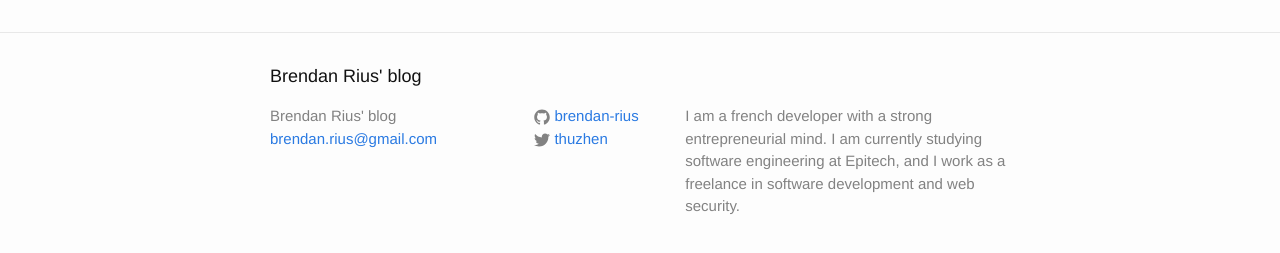
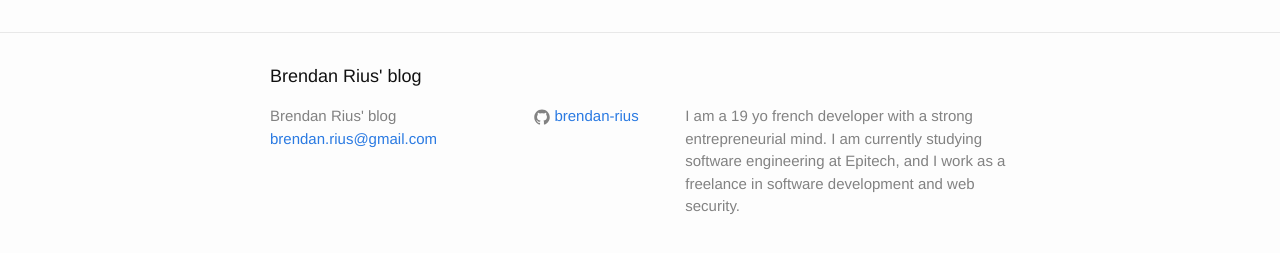
Before and after one commit to brendan-rius/brendan-rius.github.io, a Jekyll site: the page built from index.html, in a window 1280 px wide. Shown: the part 444-697 px from the top of the page. Built offline with Jekyll 4.4.1, drawn with Linux system fonts in a browser that asks for light colours; Markdown is read by kramdown in place of the engine named in the settings.

Commit message:
remove twitter username

```diff
--- a/_config.yml
+++ b/_config.yml
@@ -2,12 +2,11 @@
 title: Brendan Rius' blog
 email: brendan.rius@gmail.com
 description: >
-  I am a french developer with a strong entrepreneurial mind. I am currently
+  I am a 19 yo french developer with a strong entrepreneurial mind. I am currently
   studying software engineering at Epitech, and I work as a freelance in software
   development and web security.
 baseurl: "" # the subpath of your site, e.g. /blog/
 url: "" # the base hostname & protocol for your site
-twitter_username: thuzhen
 github_username:  brendan-rius
 
 # Build settings
```
